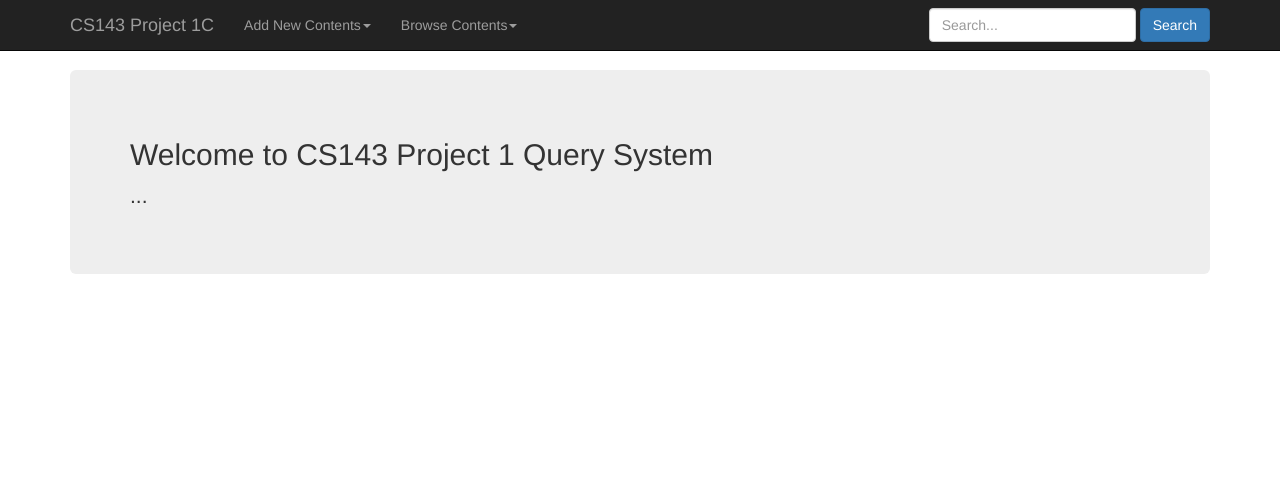
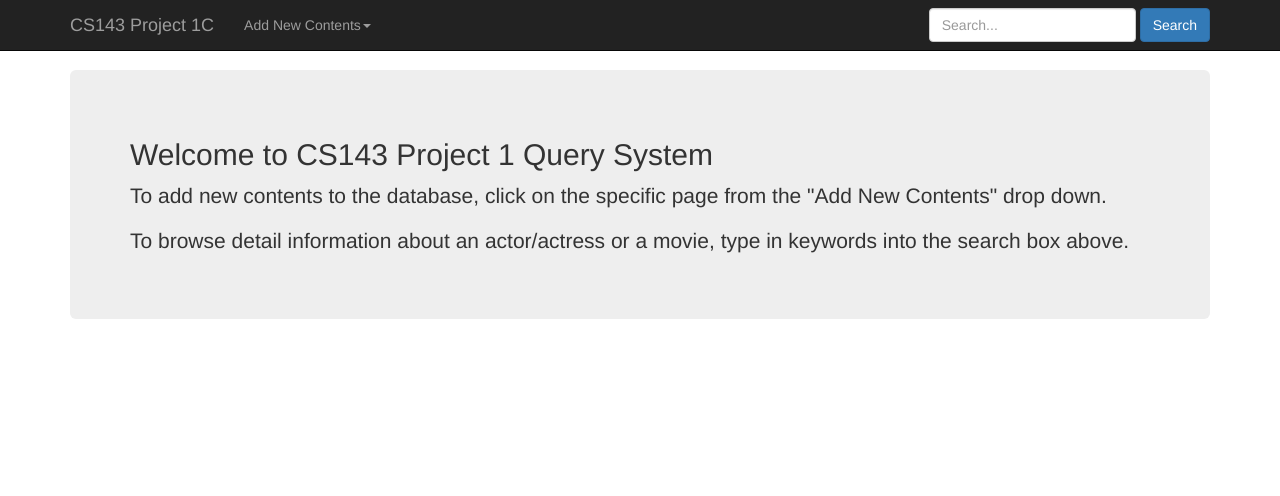
Before and after one commit to eltonkl/cs143, a PHP site: page / in a window 1280 px wide. Shown: the top 496 px of the page. Run offline with PHP 8.4, Linux system fonts and the light colour scheme.

Commit message:
Add descriptions to index.php

```diff
--- a/project1/part_c/www/header.php
+++ b/project1/part_c/www/header.php
@@ -45,13 +45,13 @@
                         </li>
 
                         <!-- Browsing pages -->
-                        <li class="dropdown">
+                        <!--<li class="dropdown">
                             <a href="#" class="dropdown-toggle" data-toggle="dropdown" role="button" aria-haspopup="true" aria-expanded="false">Browse Contents<span class="caret"></span></a>
                             <ul class="dropdown-menu">
                                 <li><a href="#">Actor</a></li>
                                 <li><a href="#">Movie</a></li>
                             </ul>
-                        </li>
+                        </li>-->
                     </ul>
 
                     <!-- Search-->
--- a/project1/part_c/www/index.php
+++ b/project1/part_c/www/index.php
@@ -21,7 +21,8 @@
         <div class="container main">
             <div class="jumbotron">
                 <h2>Welcome to CS143 Project 1 Query System</h2>
-                <p>...</p>
+                <p>To add new contents to the database, click on the specific page from the "Add New Contents" drop down.</p>
+                <p>To browse detail information about an actor/actress or a movie, type in keywords into the search box above.</p>
             </div>
         </div>
         <center>
```
